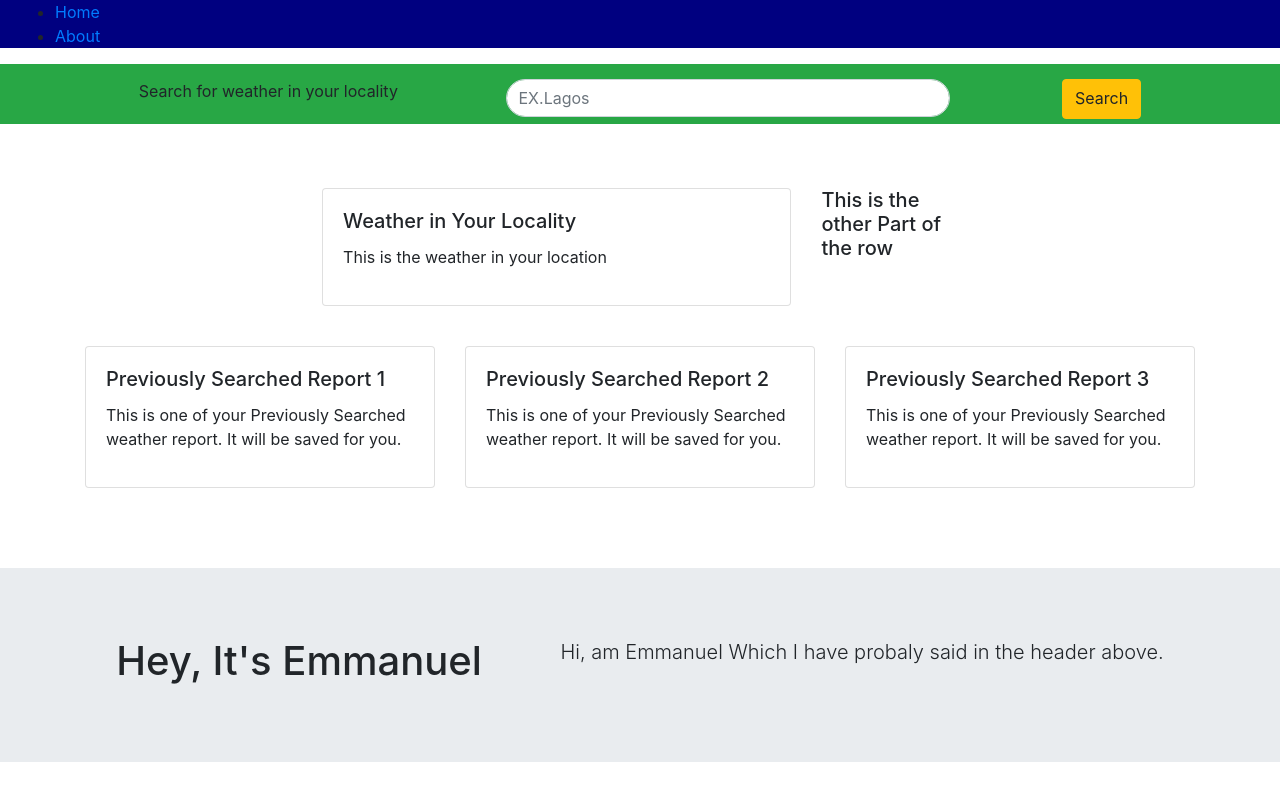
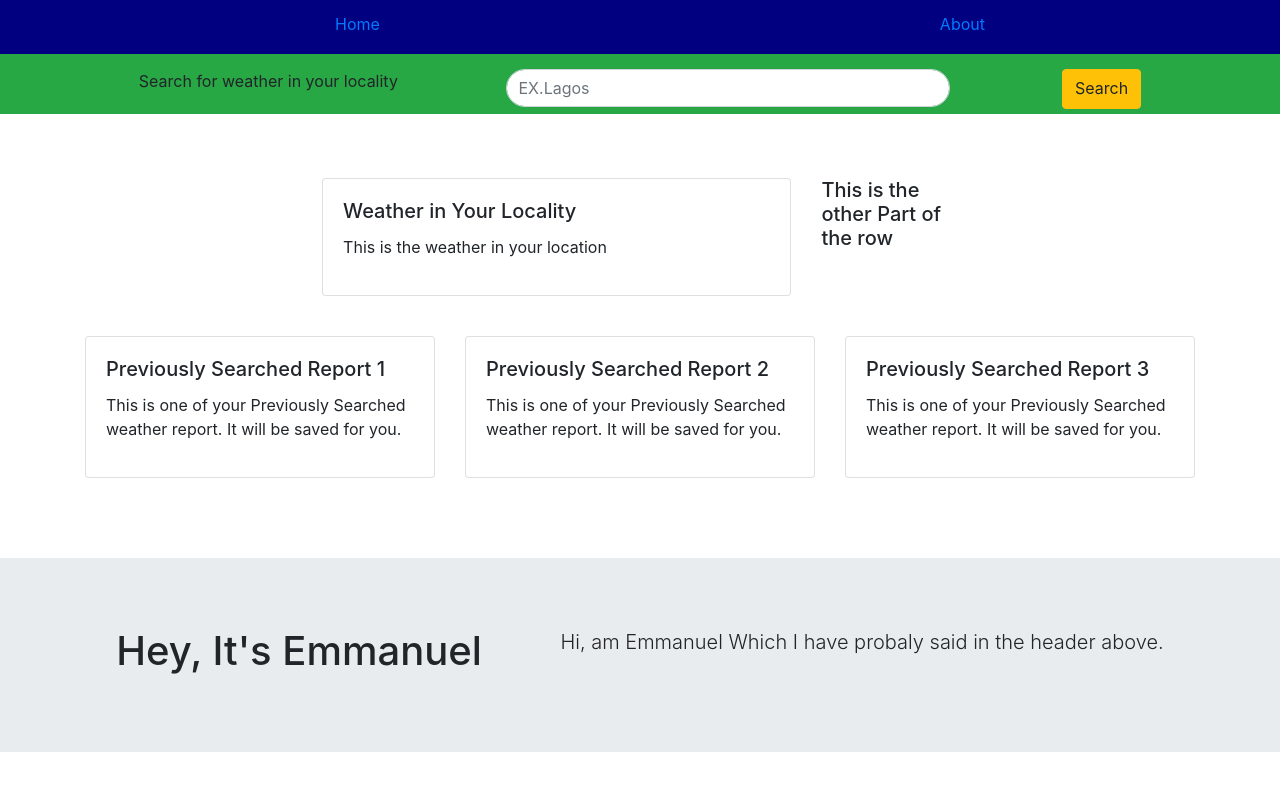
Before and after one commit to emma-worgu/react-weather-app, a React (Create React App) app: page / in a window 1280 px wide. Built offline with nearby package versions, Linux system fonts and the light colour scheme; no server answers.

Commit message:
started working with api's

```diff
--- a/package.json
+++ b/package.json
@@ -7,6 +7,7 @@
     "@testing-library/react": "^9.5.0",
     "@testing-library/user-event": "^7.2.1",
     "bootstrap": "^4.5.2",
+    "dot-env": "0.0.1",
     "react": "^16.13.1",
     "react-dom": "^16.13.1",
     "react-router-dom": "^5.2.0",
--- a/public/index.html
+++ b/public/index.html
@@ -11,7 +11,7 @@
     />
     <link rel="apple-touch-icon" href="%PUBLIC_URL%/logo192.png" />
     <link rel="manifest" href="%PUBLIC_URL%/manifest.json" />
-    <title>React App</title>
+    <title>Weather App</title>
   </head>
   <body>
     <noscript>You need to enable JavaScript to run this app.</noscript>
--- /dev/null
+++ b/src/404.js
@@ -0,0 +1,11 @@
+import React from 'react';
+
+const NotFoundPage = () => {
+    return (
+        <div>
+            <h1>This page is not found</h1>
+        </div>
+    );
+};
+
+export default NotFoundPage;
--- a/src/App.js
+++ b/src/App.js
@@ -1,15 +1,17 @@
-import React, {useState} from 'react';
+import React, {useEffect, useState} from 'react';
 import Nav from './Nav';
 import Body from './Body';
 import About from './About';
 import Footer from './Footer';
+import NotFoundPage from './404';
 import 'bootstrap/dist/css/bootstrap.min.css';
 import { Route,
   Switch,
-  BrowserRouter as Router
+  BrowserRouter as Router,
 } from 'react-router-dom';
 
 function App() {
+ // api.openweathermap.org/data/2.5/weather?lat={lat}&lon={lon}&appid={API key}
   const[locality, setLocality] = useState('');
 
   const localHandler = (e) => {
@@ -20,6 +22,28 @@ function App() {
       e.preventDefault();
       console.log(locality);
   };
+
+  useEffect(() => {
+    const location = navigator.geolocation;
+    if(location) {
+      location.watchPosition((position, err) => {
+        if(err) {
+          console.log(err);
+        } else {
+          const lat = position.coords.latitude;
+          const lon = position.coords.longitude;
+          const url = `api.openweathermap.org/data/2.5/weather?lat=${lat}&lon=${lon}&appid=${process.env.ApiKey}`;
+          fetch(url)
+            .then((res) => {
+              console.log(res);
+            })
+              .then((data) => {
+                console.log(data);
+              })
+        }
+      })
+    };
+  }, [])
 
   const logic = () => {
     if (locality === '') {
@@ -40,7 +64,7 @@ function App() {
   let recentSearched;
   localStorage.setItem(recentSearched, locality);
   const recent = localStorage.getItem(recentSearched);
-  console.log(recent);
+  //console.log(recent);
   return (
     <div>
       <Nav value={locality} localHandler={localHandler} handleForm={handleForm}/>
@@ -48,6 +72,7 @@ function App() {
         <Switch>
           <Route path="/" exact render={() =><Body message={logic()}/>} />
           <Route path="/about" component={About}/>
+          <Route component={NotFoundPage}/>
         </Switch>
       </Router>
       <Footer/>
--- a/src/MainNav.css
+++ b/src/MainNav.css
@@ -9,4 +9,14 @@
     display: flex-end;
     justify-content: space-around;
     background-color: navy;
+    padding-bottom: 2px;
 }
+.desktop-nav {
+    align-items: flex-start;
+    display: flex;
+    justify-content: space-around;
+    list-style: none;
+}
+.desktop-nav > li {
+    margin-top: 12px;
+}
--- a/src/MainNav.js
+++ b/src/MainNav.js
@@ -18,7 +18,7 @@ function MainNav() {
               </button>
               <div className="collapse navbar-collapse" id="navbarNav">
                 <ul className="navbar-nav">
-                  <li className>
+                  <li className="nav-item">
                     <Link className="nav-link" to="/">Home</Link>
                   </li>
                   <li className="nav-item">
@@ -34,7 +34,7 @@ function MainNav() {
       return(
         <div className="desktop-view container-fluid">
           <Router>
-           <ul>
+           <ul className="desktop-nav">
              <li>
                <Link to="/">Home</Link>
              </li>
```
Also changed, not shown: 2 other files (tests, documents, lock files or other folders).
